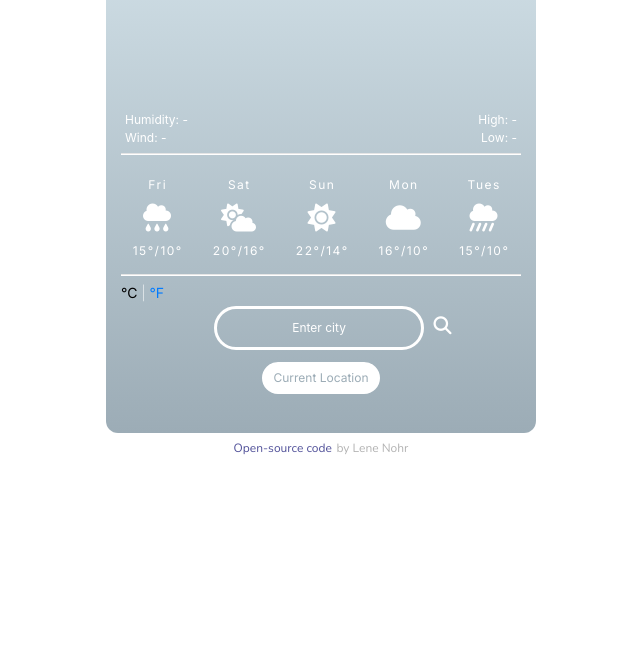
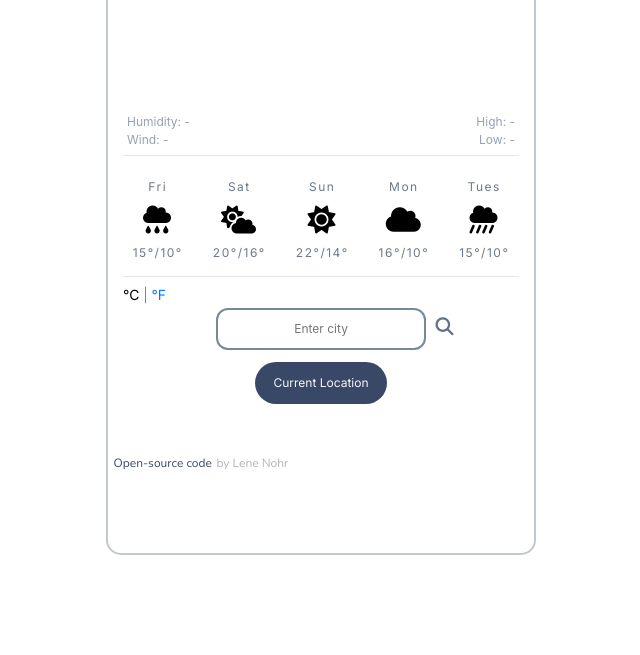
Before and after one commit to lenelaurentia/weather-app, a plain HTML site: page index.html in a window 1280 px wide. Shown: the part 145-800 px from the top of the page, without its empty margins (319-959 px from the left). Drawn offline with nearby package versions, Linux system fonts and the light colour scheme; no server answers.

Commit message:
Made some changes to CSS styling

```diff
--- a/index.html
+++ b/index.html
@@ -26,7 +26,7 @@
     <div class="container">
       <div class="bod-style">
         <h1 id="location-search-result">---</h1>
-       <h2 id="current-date-time"> </h2>
+
         <div class="weather-icons">
           <img src="" alt="" id="current-icon">
         </div>
@@ -115,7 +115,8 @@
         </button>
 
       </div>
-
+        <div id="current-date-time">
+        </div>
     </div>
     <a  id="open-source" href="https://github.com/lenelaurentia/weather-app" target="blank">Open-source code</a>
     <p id="name">by Lene Nohr</p>
--- a/src/script.js
+++ b/src/script.js
@@ -29,7 +29,7 @@ function formatDate(timestamp) {
   ];
   let month = months[date.getMonth()];
   console.log(date);
-  return `${hours}:${minutes} ${day}, ${month}`;
+  return `Last updated ${hours}:${minutes} ${day}, ${month}`;
 }
 
 //convert to celcius/fahrenheit
--- a/src/styles.css
+++ b/src/styles.css
@@ -7,11 +7,12 @@
 }
 
 .bod-style {
-  background-image: linear-gradient(to top, #9cacb6 0%, #d6e5ec 100%);
-  border-radius: 12px;
+  border-radius: 15px;
   margin: 30px;
+  height: 670px;
+
   padding: 16px 30px 0px 30px;
-  color: white;
+  border: solid #c2c8cf 2px;
 }
 
 #location-search-result {
@@ -40,6 +41,7 @@
 #current-description {
   font-size: 14px;
   text-align: center;
+  color: #6d7888;
 }
 
 #current-high,
@@ -50,8 +52,10 @@
 }
 
 #current-date-time {
-  font-size: 14px;
+  font-size: 12px;
   text-align: center;
+  color: #96a1b1;
+  padding-top: 20px;
   margin: 0 auto;
 }
 
@@ -66,12 +70,14 @@
   padding-left: 4px;
   position: relative;
   top: 20px;
+  color: #96a1b1;
 }
 
 #current-highlow-row {
   padding-right: 4px;
   position: relative;
   top: 20px;
+  color: #96a1b1;
 }
 .divider-bottom,
 .divider-top {
@@ -89,6 +95,7 @@
 }
 
 .future {
+  color: #6d7888;
   font-family: "Inter", sans-serif;
   letter-spacing: 1.5px;
   text-align: center;
@@ -112,6 +119,7 @@
 .future-weather-icon {
   font-size: 28px;
   padding: 10px 0;
+  color: black;
 }
 
 .units {
@@ -142,26 +150,25 @@
 }
 
 .search-icon {
-  color: white;
   padding: 5px;
   background: none;
   border: none;
   cursor: pointer;
   font-size: 18px;
+  color: #627186;
 }
 
 #search-bar {
-  border-radius: 50px;
+  border-radius: 12px;
   padding: 10px 10px;
   width: 210px;
-  border: white 3px solid;
+  border: 3px solid;
   background-color: transparent;
   position: relative;
   margin: 14px 0 2px 12px;
 }
 
 #search-bar:focus {
-  color: white;
   font-family: "Inter", sans-serif;
   font-weight: 400;
   font-size: 12px;
@@ -173,43 +180,41 @@
   text-align: center;
 }
 
-::placeholder {
-  color: white;
-}
-
 input:focus::placeholder {
   color: transparent;
 }
+
 input,
 select,
 #search-bar {
-  color: white;
   text-align: center;
+  color: lightslategrey;
+  border: solid 2px;
 }
 
 #current-location {
   display: block;
   margin: 0 auto;
-  padding: 4px 8px;
+  padding: 12px 18px;
   border-radius: 50px;
-  border: white 3px solid;
-  background-color: white;
-  color: #9cacb6;
+  border: none;
+  background-color: #3a4867;
+  color: whitesmoke;
   font-family: "Inter", sans-serif;
   font-size: 12px;
 }
 
 #current-location:hover {
-  color: grey;
+  background-color: #627186;
   transition: all 200ms ease-in-out;
 }
 
 #open-source {
-  color: rgb(81, 81, 153);
+  color: #3a4867;
   font-family: "Nunito", sans-serif;
-  display: inline-block;
   position: relative;
-  top: 40px;
+  top: 25px;
+  right: 120px;
   font-size: 12px;
 }
 
@@ -223,6 +228,7 @@ select,
   font-family: "Nunito", sans-serif;
   display: inline-block;
   position: relative;
-  top: 40px;
+  top: 25px;
+  right: 120px;
   font-size: 12px;
 }
```
